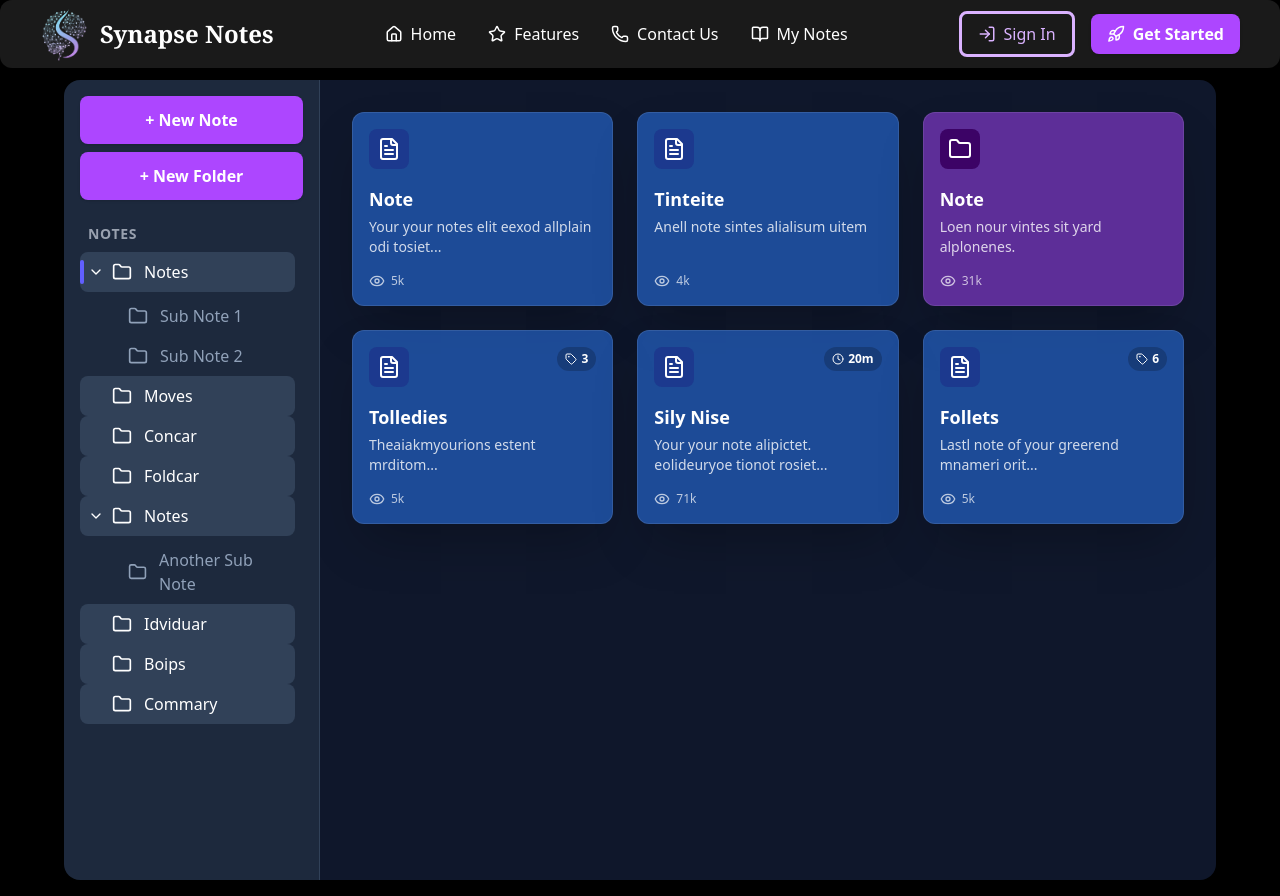
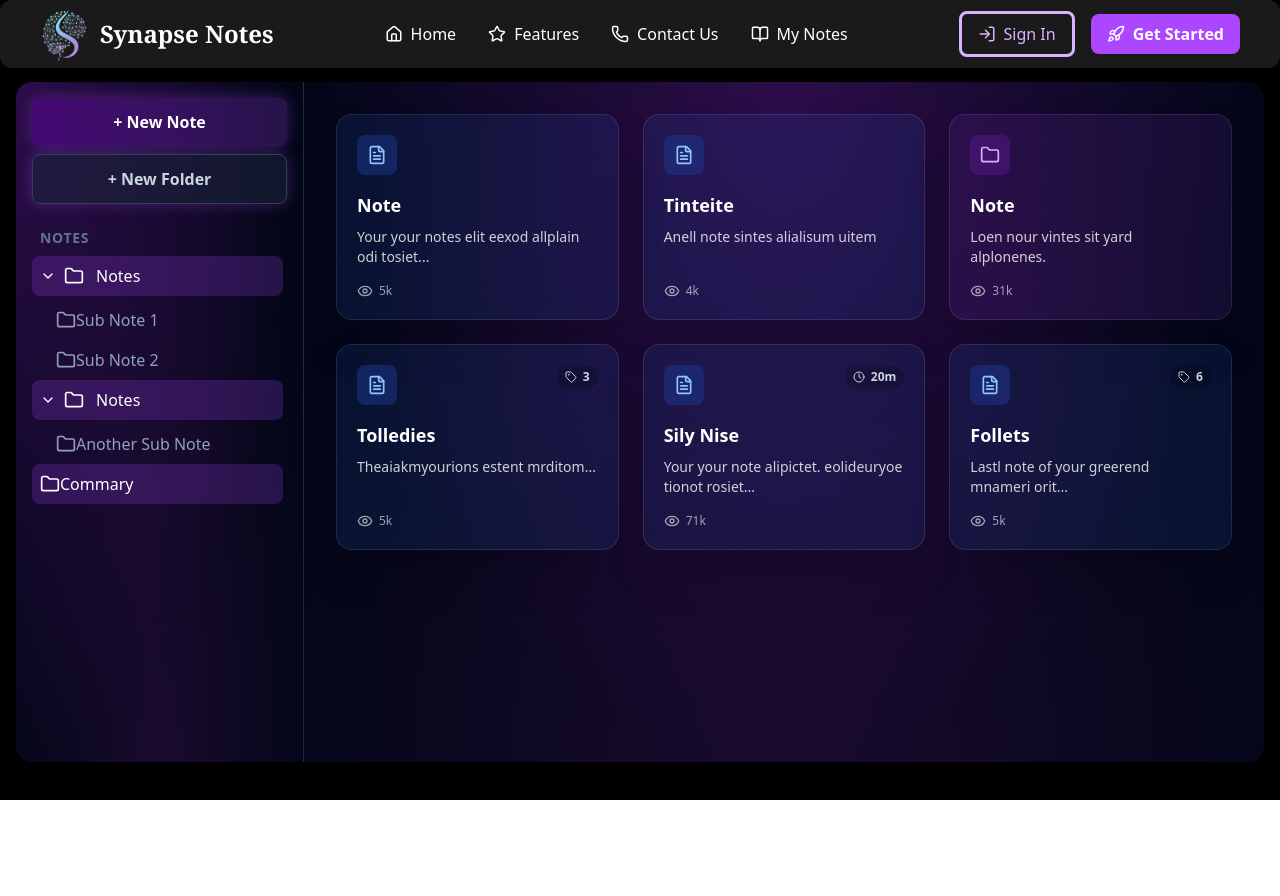
Before and after one commit to jaya-jha12/SynapseNotes, a React (Vite) app in the folder frontend/: page /mynotes in a window 1280 px wide. After the commit the page ends 800 px from the top, so only its background shows below. Built offline with nearby package versions, Linux system fonts and the light colour scheme.

Commit message:
made some ui improvements

```diff
--- a/frontend/src/pages/Auth.tsx
+++ b/frontend/src/pages/Auth.tsx
@@ -79,7 +79,7 @@ export const SignupSlider = () => {
                 />
                 <button
                   type="submit"
-                  className="w-full text-xl font-serif bg-purple-500 hover:bg-purple-600 text-white py-3 rounded-lg font-semibold transition"
+                  className="w-full text-xl font-serif bg-purple-500/80 hover:bg-purple-600/80 text-white py-3 rounded-lg font-semibold transition"
                 >
                   Sign Up
                 </button>
@@ -103,7 +103,7 @@ export const SignupSlider = () => {
                 />
                 <button
                   type="submit"
-                  className="w-full text-xl font-serif bg-purple-500 hover:bg-purple-600 text-white py-3 rounded-lg font-semibold transition"
+                  className="w-full text-xl font-serif bg-purple-500/80 hover:bg-purple-600/80 text-white py-3 rounded-lg font-semibold transition"
                 >
                   Sign In
                 </button>
--- a/frontend/src/pages/MyNotes.tsx
+++ b/frontend/src/pages/MyNotes.tsx
@@ -11,12 +11,7 @@ type FolderType = {
 
 const folders: FolderType[] = [
   { name: 'Notes', subfolders: [{ name: 'Sub Note 1' }, { name: 'Sub Note 2' }] },
-  { name: 'Moves' },
-  { name: 'Concar' },
-  { name: 'Foldcar' },
   { name: 'Notes', subfolders: [{ name: 'Another Sub Note' }] },
-  { name: 'Idviduar' },
-  { name: 'Boips' },
   { name: 'Commary' },
 ];
 
@@ -42,16 +37,16 @@ const items: ItemType[] = [
 
 const colorClasses = {
     'dark-purple': {
-        bg: 'bg-purple-500/50',
+        bg: 'bg-purple-500/10',
         text: 'text-white',
-        iconBg: 'bg-purple-950',
-        iconText: 'text-white'
+        iconBg: 'bg-purple-900/50',
+        iconText: 'text-purple-300'
     },
     'dark-blue': {
-        bg: 'bg-blue-500/50',
+        bg: 'bg-blue-500/10',
         text: 'text-white',
-        iconBg: 'bg-blue-900',
-        iconText: 'text-white'
+        iconBg: 'bg-blue-900/50',
+        iconText: 'text-blue-300'
     }
 };
 
@@ -66,7 +61,7 @@ const FolderTreeItem = ({ folder, level = 0 }: { folder: FolderType; level?: num
     <div>
       <div
         className={`flex items-center p-2 rounded-lg cursor-pointer transition-colors ${
-          level === 0 && isOpen ? 'bg-slate-700 text-white' : 'text-slate-400 hover:bg-slate-700/50'
+          level === 0 && isOpen ? 'bg-purple-500/20 text-white' : 'text-slate-400 hover:bg-purple-500/10 hover:text-white'
         }`}
         style={{ paddingLeft: `${0.5 + level * 1}rem` }}
         onClick={() => hasSubfolders && setIsOpen(!isOpen)}
@@ -74,7 +69,7 @@ const FolderTreeItem = ({ folder, level = 0 }: { folder: FolderType; level?: num
         {hasSubfolders && (
           <ChevronRight className={`w-4 h-4 mr-2 transition-transform ${isOpen ? 'rotate-90' : ''}`} />
         )}
-        <Folder className={`w-5 h-5 mr-3 ${hasSubfolders ? '' : 'ml-6'}`} />
+        <Folder className={`w-5 h-5 mr-3${hasSubfolders ? '' : 'ml-6'}`} />
         <span className="font-medium">{folder.name}</span>
       </div>
       {isOpen && hasSubfolders && (
@@ -91,20 +86,21 @@ const FolderTreeItem = ({ folder, level = 0 }: { folder: FolderType; level?: num
 // Sidebar Component
 const Sidebar = () => {
     return (
-        <aside className="w-64 bg-slate-800 p-4 flex flex-col rounded-l-2xl border-r border-slate-700">
+        <aside className="w-72 bg-[#020617] bg-[radial-gradient(ellipse_at_top_left,_#2d0d4a,_transparent_70%),radial-gradient(ellipse_at_bottom,_#1a0b2e,_transparent_80%)] p-4 flex flex-col rounded-l-2xl border-r border-slate-800">
             <div className="flex flex-col space-y-2 mb-6">
-                <button className="w-full bg-purple-500 text-white font-semibold py-3 rounded-lg hover:bg-purple-600 transition-colors shadow-sm">
+                <button className="w-full bg-gradient-to-r from-purple-700/30 to-purple-500/20  hover:from-purple-600/60 hover:to-purple-600/40 text-white font-semibold py-3 rounded-lg transition-all shadow-[0_0_15px_rgba(168,85,247,0.3)] hover:shadow-[0_0_25px_rgba(168,85,247,0.5)]">
                     + New Note
                 </button>
-                <button className="w-full bg-purple-500 text-white font-semibold py-3 rounded-lg hover:bg-purple-600 transition-colors shadow-sm">
+                <button className="w-full bg-slate-800/50 hover:bg-slate-700/70 border border-slate-700 text-slate-300 font-semibold py-3 rounded-lg transition-colors shadow-[0_0_15px_rgba(168,85,247,0.3)] hover:shadow-[0_0_25px_rgba(168,85,247,0.5)]">
                     + New Folder
                 </button>
             </div>
 
-            <div className="flex-grow overflow-y-auto pr-2">
-                 <h2 className="text-sm font-bold text-gray-400 uppercase tracking-wider mb-2 px-2">Notes</h2>
+            <div className="flex-grow overflow-y-auto pr-1">
+                 <h2 className="text-sm font-bold text-slate-500 uppercase tracking-wider mb-2 px-2">Notes</h2>
                  <div className="relative">
-                    <div className="absolute left-0 top-0 bottom-0 w-1 bg-indigo-500 rounded-full" style={{top: '8px', bottom: 'calc(100% - 32px)'}}></div>
+                     {/* The active bar indicator can be uncommented if you want to highlight the active folder */}
+                     {/* <div className="absolute left-0 top-0 bottom-0 w-1 bg-indigo-500 rounded-full" style={{top: '8px', bottom: 'calc(100% - 40px)'}}></div> */}
                      {folders.map((folder, index) => (
                          <FolderTreeItem key={index} folder={folder} />
                      ))}
@@ -119,29 +115,31 @@ const ItemCard = ({ item }: { item: ItemType }) => {
     const colors = colorClasses[item.color];
 
     return (
-        <div className={`p-4 rounded-xl flex flex-col h-full shadow-2xl transition-transform hover:-translate-y-1 border border-white/10 ${colors.bg}`}>
+        <div className={`p-5 rounded-2xl flex flex-col h-full shadow-2xl transition-transform hover:-translate-y-1 border border-white/10 ${colors.bg}`}>
             <div className="flex-grow">
                 <div className="flex justify-between items-start mb-4">
                     <div className={`w-10 h-10 rounded-lg flex items-center justify-center ${colors.iconBg}`}>
-                        {item.type === 'note' ? <FileText className={`w-6 h-6 ${colors.iconText}`} /> : <Folder className={`w-6 h-6 ${colors.iconText}`} />}
+                        {item.type === 'note' ? <FileText className={`w-5 h-5 ${colors.iconText}`} /> : <Folder className={`w-5 h-5 ${colors.iconText}`} />}
                     </div>
+                    <div className='flex items-center gap-2'>
                         {item.time && (
-                        <div className="flex items-center text-xs bg-black/20 text-white font-semibold px-2 py-1 rounded-full">
-                            <Clock className="w-3 h-3 mr-1" />
+                            <div className="flex items-center text-xs bg-black/20 text-slate-300 font-semibold px-2 py-1 rounded-full">
+                                <Clock className="w-3 h-3 mr-1.5" />
                                 <span>{item.time}</span>
                             </div>
                         )}
                          {item.tagCount && (
-                        <div className="flex items-center text-xs bg-black/20 text-white font-semibold px-2 py-1 rounded-full">
-                            <Tag className="w-3 h-3 mr-1" />
+                            <div className="flex items-center text-xs bg-black/20 text-slate-300 font-semibold px-2 py-1 rounded-full">
+                                <Tag className="w-3 h-3 mr-1.5" />
                                 <span>{item.tagCount}</span>
                             </div>
                         )}
                     </div>
-                <h3 className={`font-bold text-lg mb-1 ${colors.text}`}>{item.title}</h3>
+                </div>
+                <h3 className={`font-bold text-lg mb-2 ${colors.text}`}>{item.title}</h3>
                 <p className={`text-sm opacity-80 ${colors.text}`}>{item.content}</p>
             </div>
-            <div className={`flex items-center text-xs mt-4 font-medium ${colors.text} opacity-70`}>
+            <div className={`flex items-center text-xs mt-4 font-medium ${colors.text} opacity-60`}>
                 <Eye className="w-4 h-4 mr-1.5" />
                 <span>{item.views}</span>
             </div>
@@ -153,10 +151,10 @@ const ItemCard = ({ item }: { item: ItemType }) => {
 // Main App Component
 export const MyNotes = () => {
     return (
-        <div className="bg-black min-h-screen flex items-center justify-center p-4 pt-20 font-sans">
-            <main className="w-full max-w-6xl h-[800px] rounded-2xl shadow-2xl flex">
+        <div className="bg-black min-h-screen flex items-center justify-center p-4  pt-15 font-sans">
+            <main className="w-full max-w-7xl h-[85vh] rounded-2xl shadow-2xl flex">
                 <Sidebar />
-                <div className="flex-1 p-8 bg-slate-900 rounded-r-2xl overflow-y-auto">
+                <div className="flex-1 p-8 bg-[#020617] bg-[radial-gradient(ellipse_at_top,_#2d0d4a,_transparent_70%),radial-gradient(ellipse_at_bottom,_#1a0b2e,_transparent_80%)] rounded-r-2xl overflow-y-auto">
                     <div className="grid grid-cols-1 sm:grid-cols-2 lg:grid-cols-3 gap-6">
                         {items.map(item => (
                             <ItemCard key={item.id} item={item} />
```
Also changed, not shown: frontend/src/pages/NoteEditor.tsx (+34 -12 lines). Lines whose indentation alone changed are shown as unchanged.
